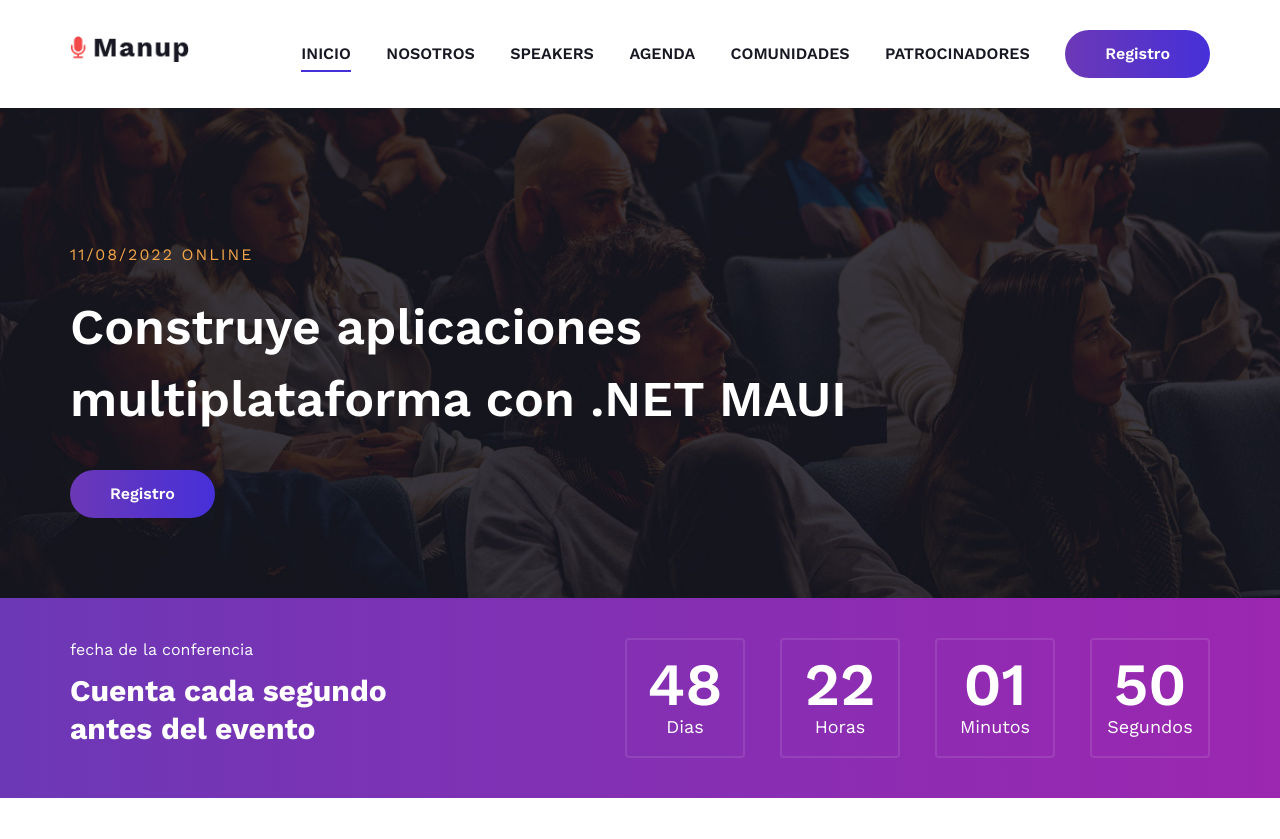
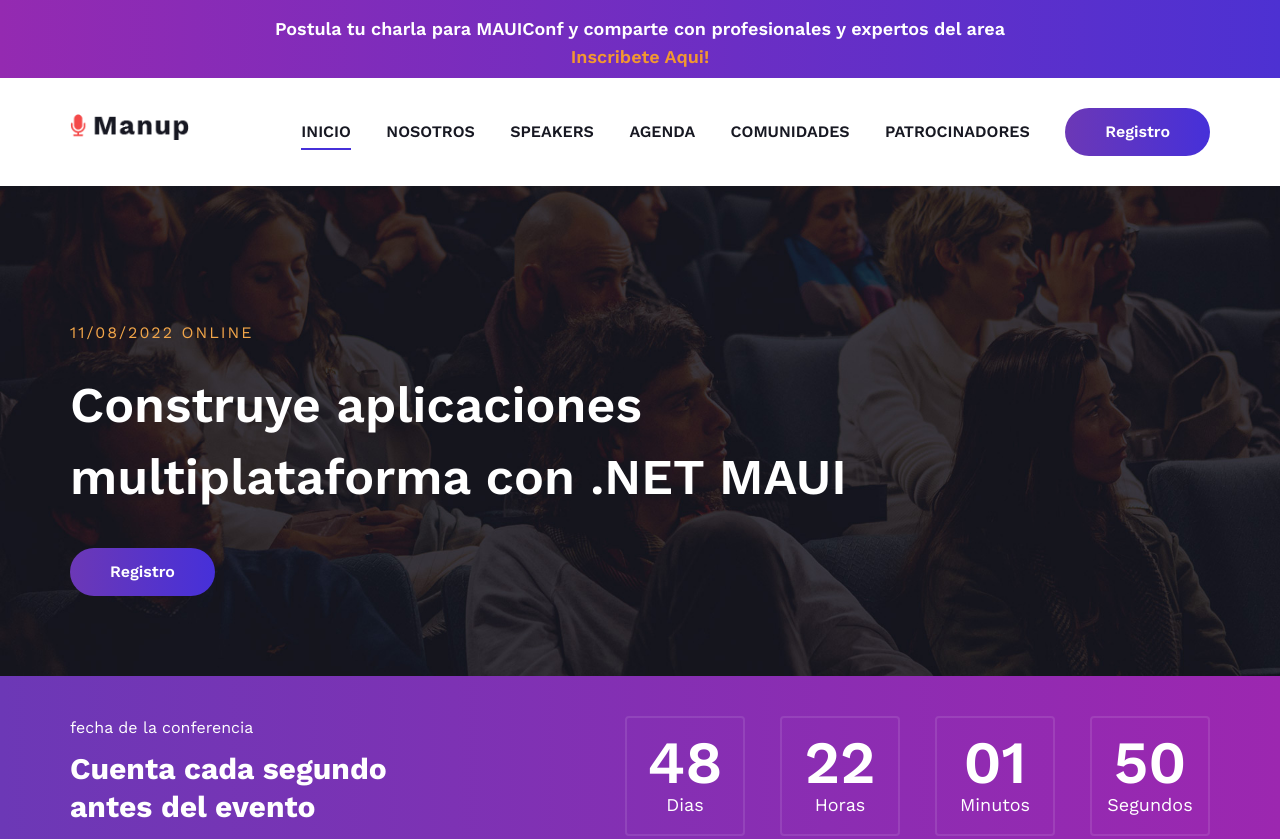
Before and after one commit to Mteheran/NETMAUILanding, a plain HTML site: page manup-master/index.html in a window 1280 px wide. Shown: the top 839 px of the page. Drawn offline with nearby package versions, Linux system fonts and the light colour scheme.

Commit message:
banner postulaCharla

```diff
--- a/manup-master/css/style.css
+++ b/manup-master/css/style.css
@@ -77,7 +77,7 @@ h6 {
 }
 
 p {
-	font-size: 16px;
+	font-size: 18px;
 	font-family: "Work Sans", sans-serif;
 	color: #ffffff;
 	font-weight: 400;
@@ -260,6 +260,32 @@ ol {
 		border: 4px solid #f44336;
 		border-left-color: transparent;
 	}
+}
+
+/*---------------------
+bannerheadder
+----------------------*/
+.tamano{
+	font-weight: 600;
+}
+.bannerConteiner{
+	background-image: -webkit-gradient(linear, left top, right top, from(#942ab1),
+	to(#4d31d2)), -webkit-gradient(linear, left top, right top, from(#8777F2), to(#9c27b0));
+	height: 78px;
+}
+
+.bannerParrafo{
+	display: flex;
+	justify-content: center;
+	padding-top: 15px;
+}
+
+a {
+    color: #f29830;
+    text-decoration: none;
+    background-color: transparent;
+    display: flex;
+    justify-content: center;
 }
 
 /*---------------------
--- a/manup-master/index.html
+++ b/manup-master/index.html
@@ -30,7 +30,23 @@
     <div id="preloder">
         <div class="loader"></div>
     </div>
+    <!-- inicio del banner de inscripcion de speaker-->
+     <section class="bannerConteiner">
+    <div class="containerBanner">
+        <span class="bannerParrafo">
+            <p class="tamano"> Postula tu charla para MAUIConf y comparte con profesionales y expertos del area
+             <br>
+             <a href="https://sessionize.com/app/speaker/event/details/8332" target="_blank"> Inscribete Aqui!
+            </a>
+            </p>
+        </span>
+      <div>
 
+
+      </div>
+    </div>
+     </section>
+    <!-- benner inscripcion de speaker End -->
     <!-- Header Section Begin -->
     <header class="header-section">
         <div class="container">
```
